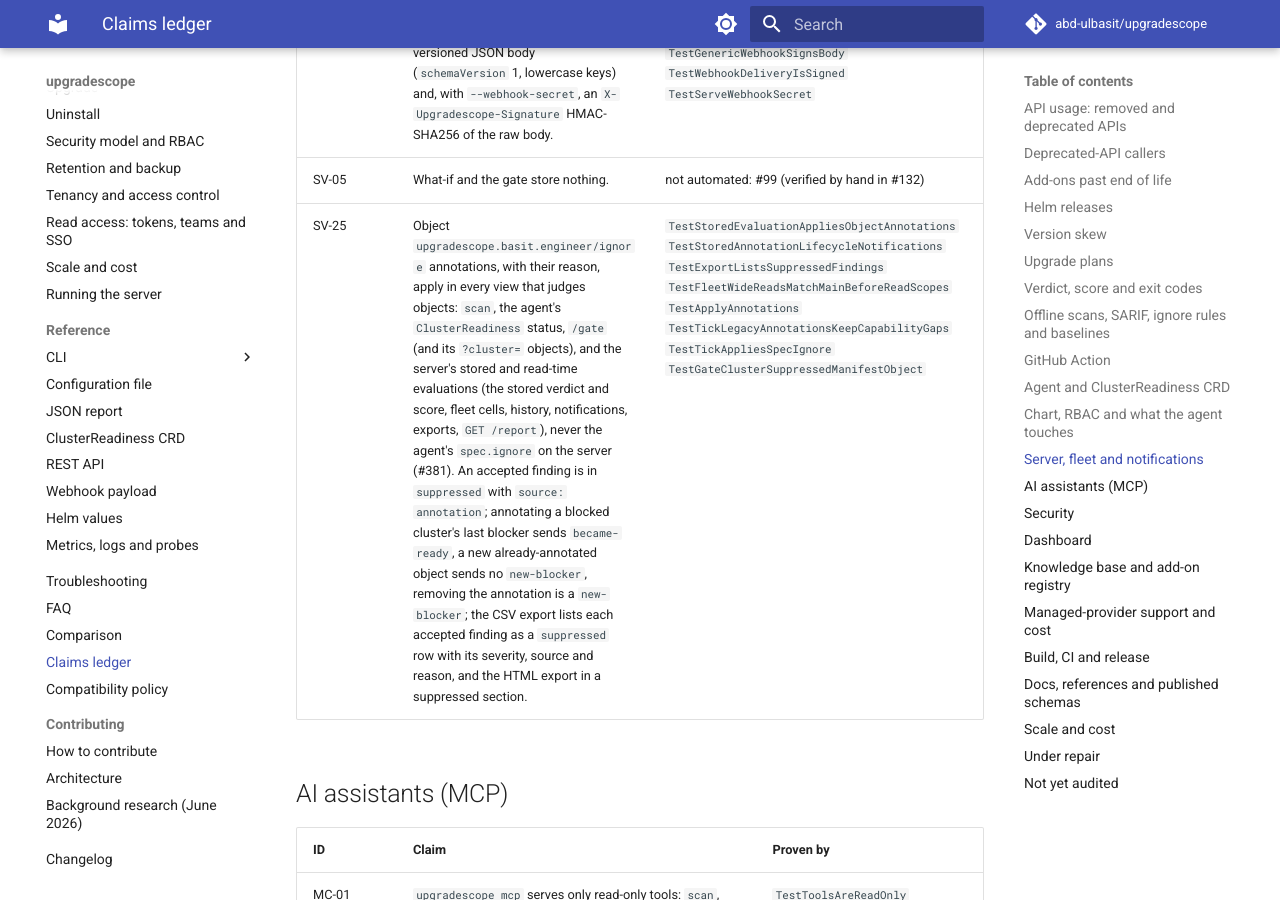
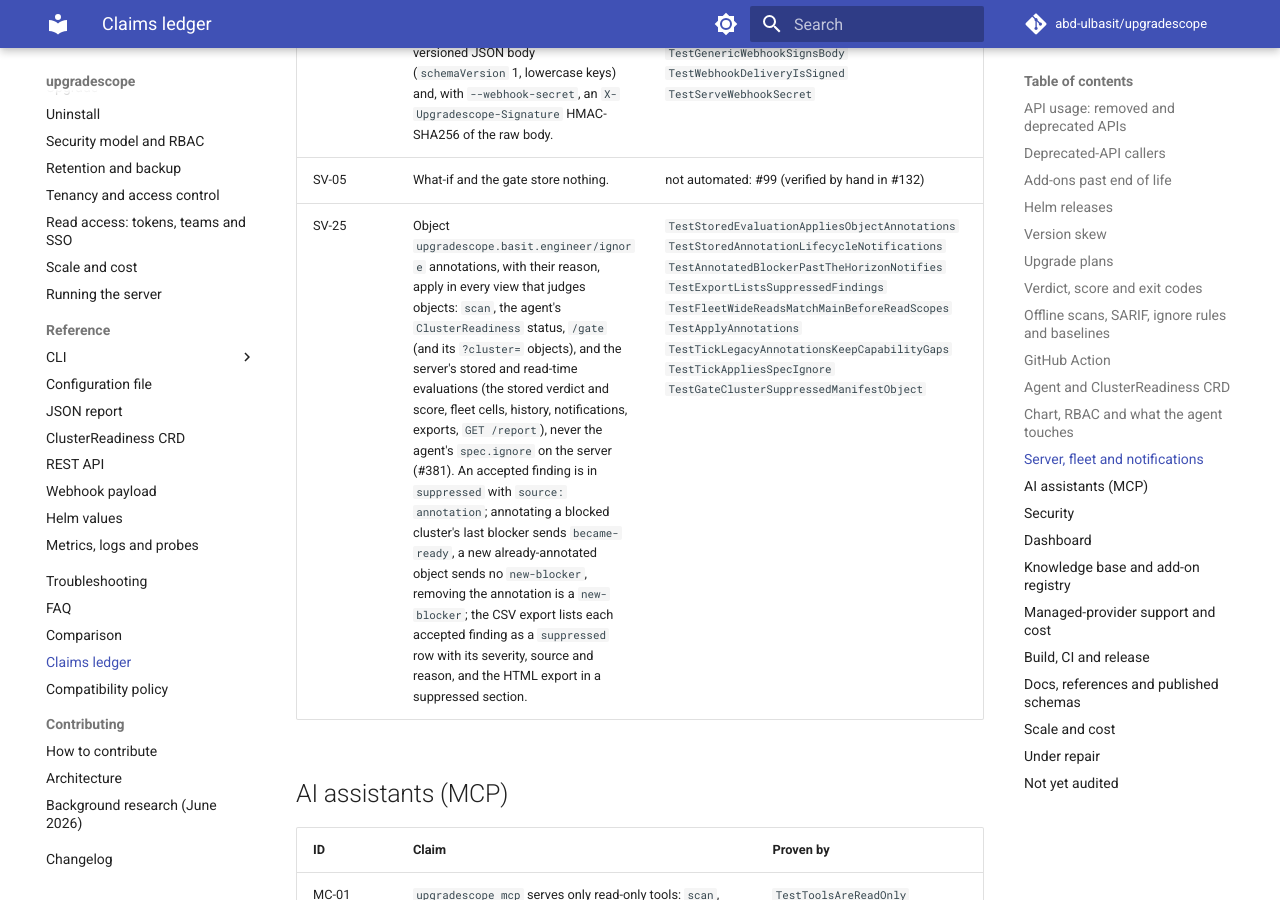
Before and after one commit to abd-ulbasit/upgradescope, an MkDocs documentation site: the page built from docs/claims.md, in a window 1280 px wide and 900 px high, scrolled down 61477 px. Built offline with MkDocs 1.6.1 and Material for MkDocs 9.7.7, drawn with Linux system fonts in a browser that asks for light colours; comment, search, counter and statistics services are not loaded.

Commit message:
docs(claims): SV-25 cites the #380/#381 interplay test
Refs #380, #381

Co-Authored-By: Claude Fable 5 <noreply@anthropic.com>

```diff
--- a/docs/claims.md
+++ b/docs/claims.md
@@ -296,7 +296,7 @@ A claim that is only checked by hand names #99.
 | NT-03 | A Slack or webhook endpoint that answers with a redirect has not received the message: the delivery fails, and the redirect is never followed. | `TestNotifierRedirectIsFailure` |
 | NT-04 | The generic webhook sends a versioned JSON body (`schemaVersion` 1, lowercase keys) and, with `--webhook-secret`, an `X-Upgradescope-Signature` HMAC-SHA256 of the raw body. | `TestNotificationJSONGolden` `TestGenericWebhookSignsBody` `TestWebhookDeliveryIsSigned` `TestServeWebhookSecret` |
 | SV-05 | What-if and the gate store nothing. | not automated: #99 (verified by hand in #132) |
-| SV-25 | Object `upgradescope.basit.engineer/ignore` annotations, with their reason, apply in every view that judges objects: `scan`, the agent's `ClusterReadiness` status, `/gate` (and its `?cluster=` objects), and the server's stored and read-time evaluations (the stored verdict and score, fleet cells, history, notifications, exports, `GET /report`), never the agent's `spec.ignore` on the server (#381). An accepted finding is in `suppressed` with `source: annotation`; annotating a blocked cluster's last blocker sends `became-ready`, a new already-annotated object sends no `new-blocker`, removing the annotation is a `new-blocker`; the CSV export lists each accepted finding as a `suppressed` row with its severity, source and reason, and the HTML export in a suppressed section. | `TestStoredEvaluationAppliesObjectAnnotations` `TestStoredAnnotationLifecycleNotifications` `TestExportListsSuppressedFindings` `TestFleetWideReadsMatchMainBeforeReadScopes` `TestApplyAnnotations` `TestTickLegacyAnnotationsKeepCapabilityGaps` `TestTickAppliesSpecIgnore` `TestGateClusterSuppressedManifestObject` |
+| SV-25 | Object `upgradescope.basit.engineer/ignore` annotations, with their reason, apply in every view that judges objects: `scan`, the agent's `ClusterReadiness` status, `/gate` (and its `?cluster=` objects), and the server's stored and read-time evaluations (the stored verdict and score, fleet cells, history, notifications, exports, `GET /report`), never the agent's `spec.ignore` on the server (#381). An accepted finding is in `suppressed` with `source: annotation`; annotating a blocked cluster's last blocker sends `became-ready`, a new already-annotated object sends no `new-blocker`, removing the annotation is a `new-blocker`; the CSV export lists each accepted finding as a `suppressed` row with its severity, source and reason, and the HTML export in a suppressed section. | `TestStoredEvaluationAppliesObjectAnnotations` `TestStoredAnnotationLifecycleNotifications` `TestAnnotatedBlockerPastTheHorizonNotifies` `TestExportListsSuppressedFindings` `TestFleetWideReadsMatchMainBeforeReadScopes` `TestApplyAnnotations` `TestTickLegacyAnnotationsKeepCapabilityGaps` `TestTickAppliesSpecIgnore` `TestGateClusterSuppressedManifestObject` |
 
 ## AI assistants (MCP)
 
```
